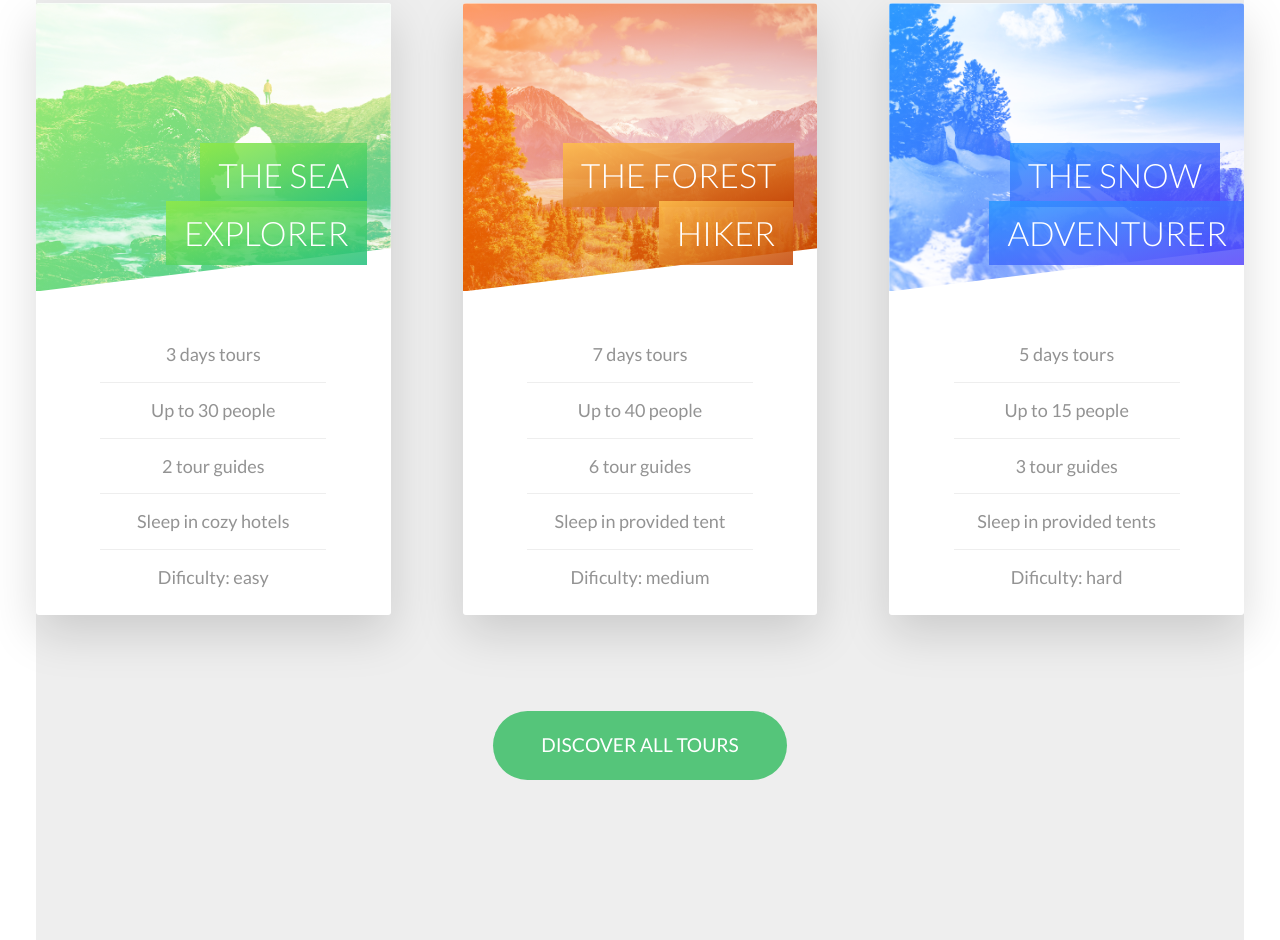
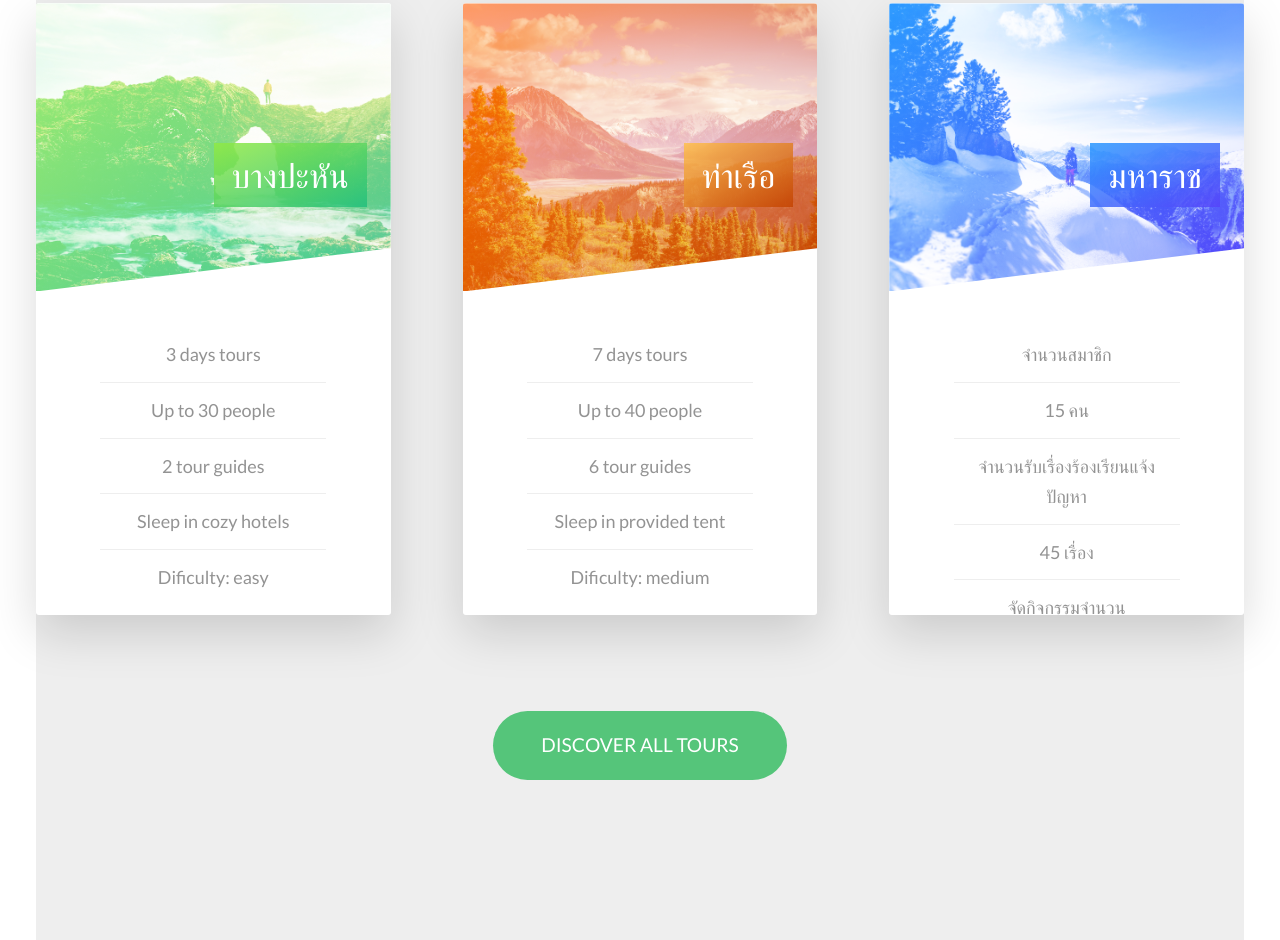
Before and after one commit to Baejita/starter, a website: page index.html in a window 1280 px wide. Shown: the part 3434-4374 px from the top of the page. Drawn offline with Linux system fonts and the light colour scheme.

Commit message:
complete

```diff
--- a/index.html
+++ b/index.html
@@ -174,7 +174,7 @@
             </div>
             <h4 class="card__heading">
               <span class="card__heading-span card__heading-span--1">
-                The sea Explorer
+                บางปะหัน
 
               </span>
             </h4>
@@ -211,7 +211,7 @@
               </div>
               <h4 class="card__heading">
                 <span class="card__heading-span card__heading-span--2">
-                  The forest Hiker
+                 ท่าเรือ
 
                 </span>
               </h4>
@@ -248,17 +248,17 @@
               </div>
               <h4 class="card__heading">
                 <span class="card__heading-span card__heading-span--3">
-                  The Snow Adventurer
+                  มหาราช
 
                 </span>
               </h4>
               <div class="card__details">
                 <ul>
-                  <li>5 days tours</li>
-                  <li>Up to 15 people</li>
-                  <li>3 tour guides</li>
-                  <li>Sleep in provided tents</li>
-                  <li>Dificulty: hard</li>
+                  <li>จำนวนสมาชิก</li>
+                  <li>15 คน</li>
+                  <li>จำนวนรับเรื่องร้องเรียนแจ้งปัญหา</li>
+                  <li>45 เรื่อง</li>
+                  <li>จัดกิจกรรมจำนวน</li>
                 </ul>
               </div>
             </div>
```
